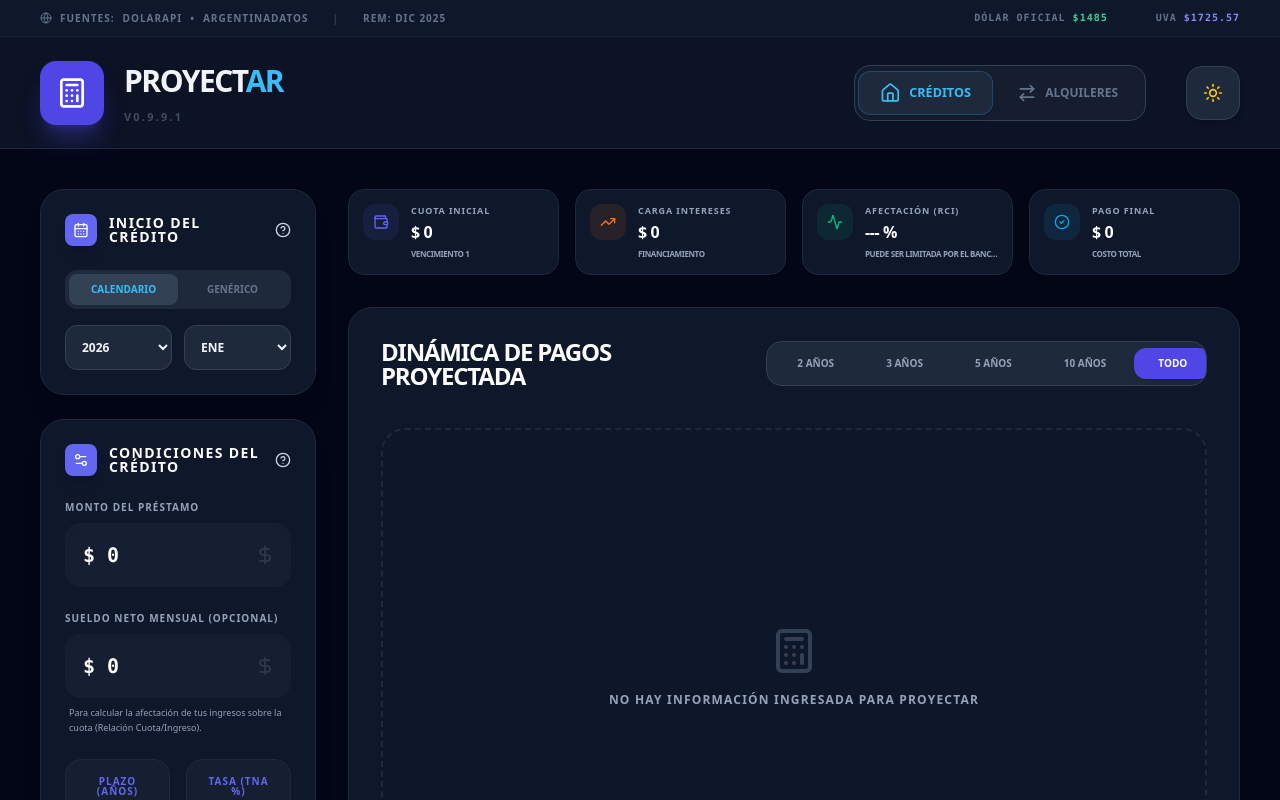
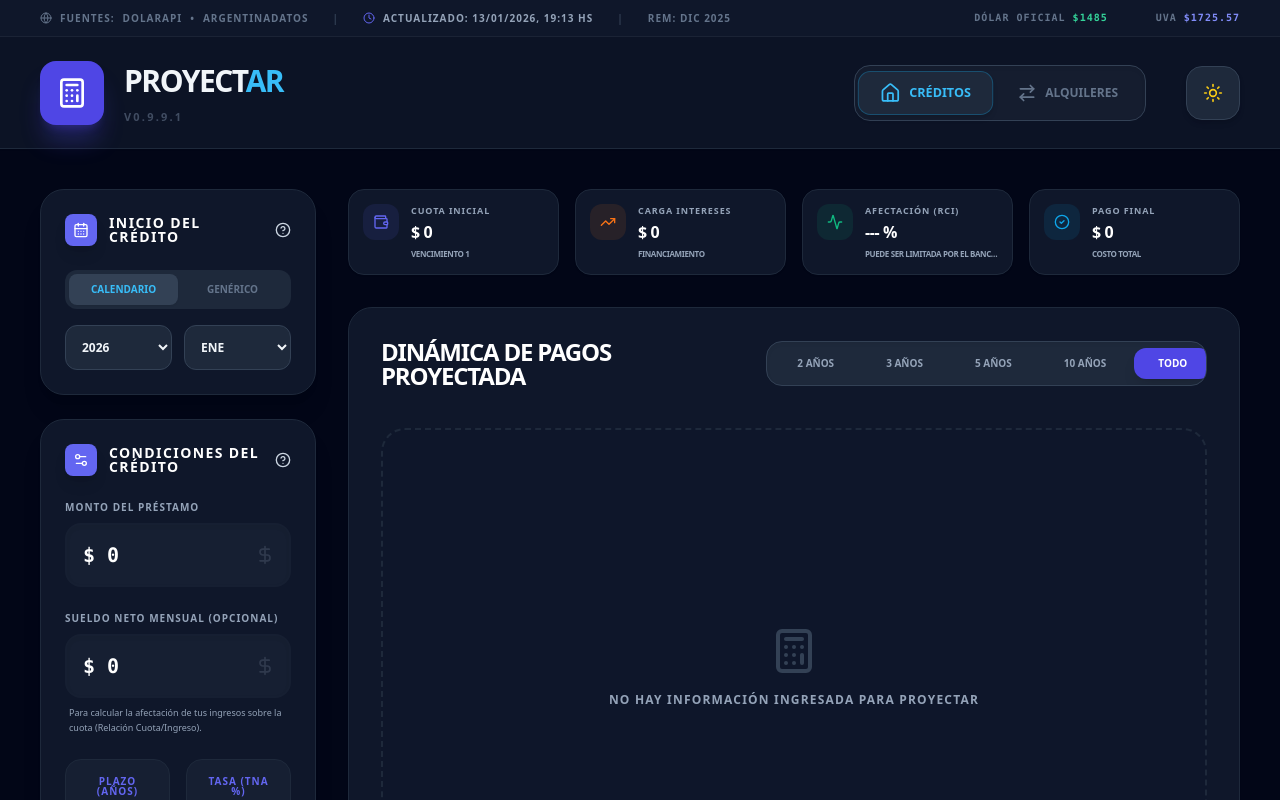
Before and after one commit to MaxiNavarro97/proyectAR, a React (Vite) app: page / in a window 1280 px wide. Shown: the top 800 px of the page. Built offline with nearby package versions, Linux system fonts and the light colour scheme.

Commit message:
Agregado de horario de sincronizacion

```diff
--- a/src/App.jsx
+++ b/src/App.jsx
@@ -17,6 +17,20 @@ const money = (v) => new Intl.NumberFormat('es-AR', {
   currency: 'ARS',
   maximumFractionDigits: 0
 }).format(v);
+
+const formatDateTime = (dateStr) => {
+  if (!dateStr) return '---';
+  const d = new Date(dateStr);
+  return d.toLocaleString('es-AR', {
+    day: '2-digit',
+    month: '2-digit',
+    year: 'numeric',
+    hour: '2-digit',
+    minute: '2-digit',
+    hour12: false
+  }) + ' HS';
+};
+
 
 // --- COMPONENTES AUXILIARES ---
 
@@ -662,13 +676,26 @@ export default function App() {
         {/* FUENTES Y VALORES SUPERIORES */}
         <div className="bg-slate-900 text-white py-3 border-b border-white/5 relative z-40 px-4 md:px-10 leading-none">
           <div className="max-w-[1800px] mx-auto flex flex-col md:flex-row justify-between items-center gap-3 md:gap-2 text-[10px] font-black tracking-widest uppercase text-slate-500 leading-none">
+
             <div className="flex items-center gap-3 sm:gap-6 leading-none">
+              {/* Fuentes */}
               <div className="flex items-center gap-2">
                 <Globe className="w-3 h-3" /> Fuentes: <a href="https://dolarapi.com" target="_blank" className="hover:text-emerald-400">DolarAPI</a> • <a href="https://argentinadatos.com" target="_blank" className="hover:text-indigo-400">ArgentinaDatos</a>
               </div>
+
               <span className="hidden md:inline text-slate-700">|</span>
+
+              {/* Última Actualización Formateada */}
+              <div className="flex items-center gap-2 text-slate-400">
+                <Clock className="w-3 h-3 text-indigo-500" />
+                <span>ACTUALIZADO: {formatDateTime(lastUpdate)}</span>
+              </div>
+
+              <span className="hidden lg:inline text-slate-700">|</span>
               <span className="hidden sm:inline">REM: {remDateLabel || '---'}</span>
-            </div>
+            </div       >
+
+            {/* Valores de Mercado */}
             <div className="flex gap-4 sm:gap-12 items-center font-mono leading-none">
               <div>DÓLAR OFICIAL <span className="text-emerald-400 font-black">${dolarOficial}</span></div>
               <div>UVA <span className="text-indigo-400 font-black">${uvaValue}</span></div>
```
